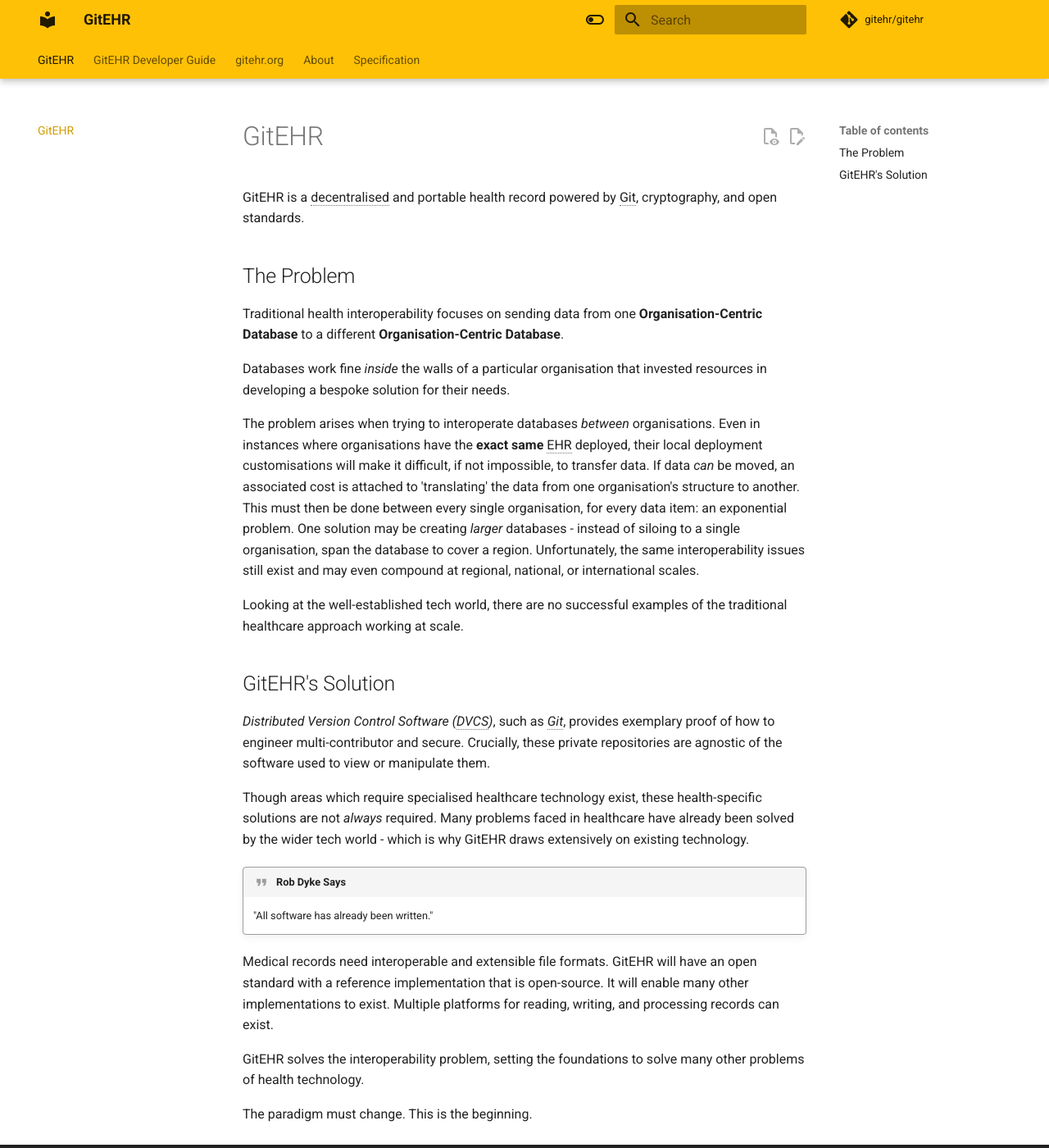
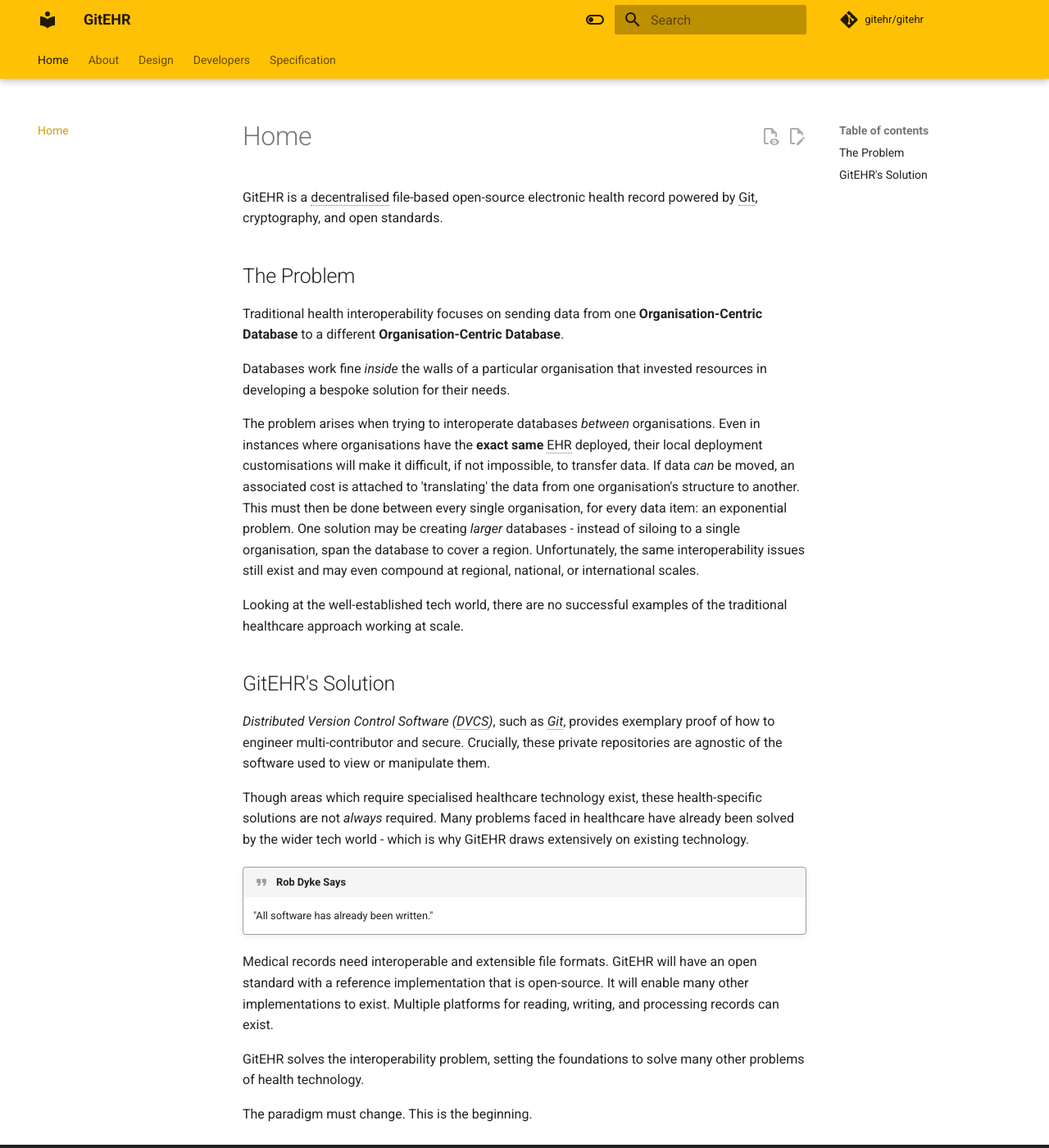
Before and after one commit to gitehr/gitehr, an MkDocs documentation site: the page built from docs/index.md, in a window 1280 px wide and 1400 px high. Shown: the whole window at 82% size. Built offline with MkDocs 1.6.1 and Material for MkDocs 9.7.7, drawn with Linux system fonts in a browser that asks for light colours; comment, search, counter and statistics services are not loaded; some of the changed text lies outside the part shown.

Commit message:
moves some docs files around

```diff
--- a/docs/index.md
+++ b/docs/index.md
@@ -1,6 +1,4 @@
-# GitEHR
-
-GitEHR is a decentralised and portable health record powered by Git, cryptography, and open standards.
+GitEHR is a decentralised file-based open-source electronic health record powered by Git, cryptography, and open standards.
 
 ## The Problem
 
```
Also changed, not shown: docs/about/databasechester.md (renamed from docs/about/Databasechester.md), docs/design/audit-trail.md (added), docs/design/design.md (renamed from docs/about/design/design.md), docs/design/longevity.md (renamed from docs/about/design/longevity.md), docs/design/no-lock-in.md (renamed from docs/about/design/no-lock-in.md), docs/design/patient-centricity.md (renamed from docs/about/design/patient-centricity.md), docs/design/portability.md (renamed from docs/about/design/portability.md), docs/design/provenance.md (renamed from docs/about/design/provenance.md), docs/design/redundancy.md (renamed from docs/about/design/redundancy.md), docs/design/security.md (added), docs/design/simplicity.md (renamed from docs/about/design/simplicity.md), docs/design/structure.md (added), docs/developers/developers.md (renamed from docs/developers.md), docs/developers/documentation.md (renamed from docs/documentation.md), 1 other file.
